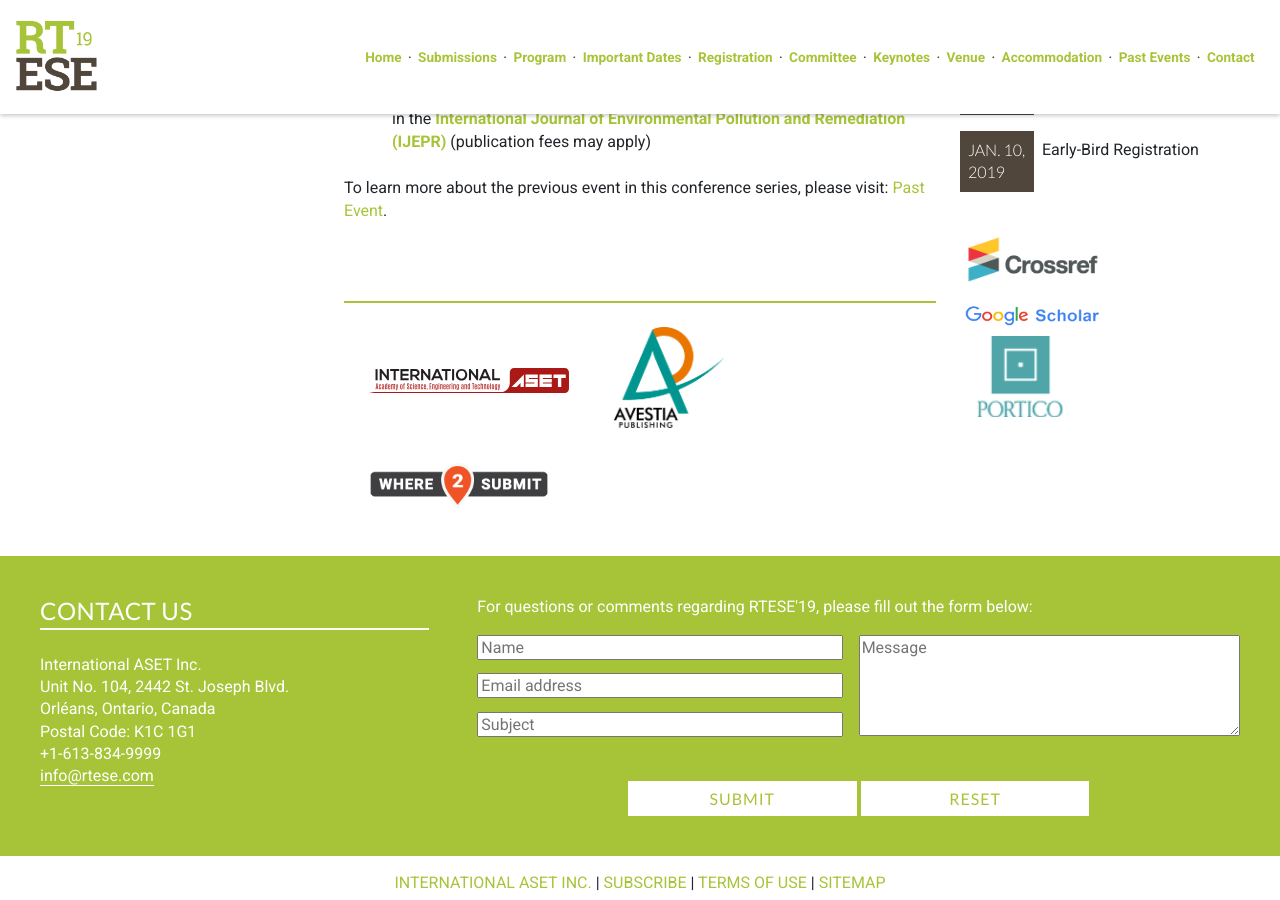
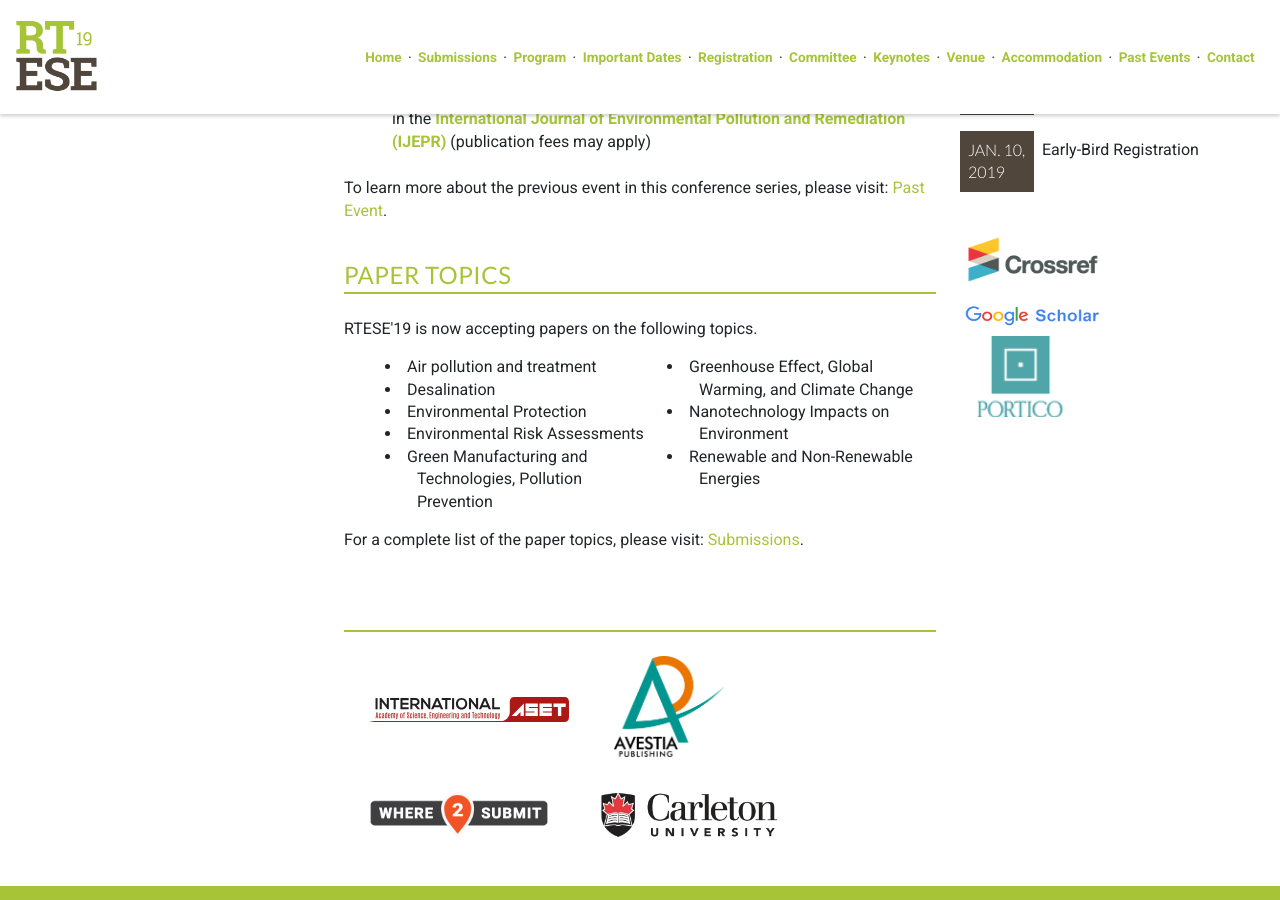
Before and after one commit to intaset/RTESE, a Jekyll site: the page built from index.html, in a window 1280 px wide and 900 px high, scrolled down 936 px. Built offline with Jekyll 4.4.1, drawn with Linux system fonts in a browser that asks for light colours; nearby versions of some CDN libraries; Markdown is read by kramdown in place of the engine named in the settings; comment, search, counter and statistics services are not loaded.

Commit message:
Added venue

```diff
--- a/index.html
+++ b/index.html
@@ -26,7 +26,7 @@ keyword: environment conference, biofuels conference, desalination conference, w
     <p class="body">To learn more about the previous event in this conference series, please visit: <a href="/past-events/" class="body-link">Past Event</a>.</p>
 
     <br>
-    <!--<h2>Paper Topics</h2>
+    <h2>Paper Topics</h2>
       <p class="body">RTESE'19 is now accepting papers on the following topics.</p>
       <ul class="topics">
       <li>Air pollution and treatment</li>
@@ -40,7 +40,7 @@ keyword: environment conference, biofuels conference, desalination conference, w
       </ul>
       <p class="body">For a complete list of the paper topics, please visit: <a href="/papers" class="body-link">Submissions</a>.</p>
 
-      <br>-->
+      <br>
 
 <!-- 	<h2>Keynote Speakers:</h2>
 	  <center>
@@ -63,7 +63,9 @@ keyword: environment conference, biofuels conference, desalination conference, w
 
         <a href="http://avestia.com" target="_blank"><img src="../img/avestia.png" alt="Avestia Publishing" style="max-width:150px; float:left;  padding: 0px 20px 0px 20px;"></a>
 
-         <a href="http://where2submit.com" target="_blank"><img src="../img/W2S_logo.png" alt="Where2Submit"style="max-width:230px; float:left;  padding: 35px 25px 0px 25px;"></a>
+         <a href="http://where2submit.com" target="_blank"><img src="../img/W2S_logo.png" alt="Where2Submit" style="max-width:230px; float:left;  padding: 35px 25px 0px 25px;"></a>
+         <a href="https://carleton.ca/" target="_blank"><img src="../img/Carleton-University.png" alt="Carleton University" style="max-width:230px; float:left;  padding: 35px 25px 0px 25px;"></a>
+
         <div class="cf"></div>
       </div>
 
--- a/venue.html
+++ b/venue.html
@@ -7,38 +7,33 @@ keyword: environment conference, biofuels conference, desalination conference, w
 
 <div class="unit unit-s-1 unit-m-1-4-1 unit-l-1-4-1">
   <div class="unit-spacer content">
-     <p class="body">The venue of the conference will be awnnounced shortly! Thank you for your patience.</p>
 
-  <!--<p class="body"><strong>We are pleased to announce that the 3<sup>rd</sup> International Conference of Recent Trends in Environmental Science and Engineering (RTESE'19) will be held in Niagara Falls, Canada, on June 10 - 12, 2018 at the <i>Americana Conference Resort, Spa & Waterpark</i>.</strong></p>
+  <p class="body"><strong>We are pleased to announce that the 3<sup>rd</sup> International Conference of Recent Trends in Environmental Science and Engineering (RTESE'19) will be held in Ottawa, Canada, on June 10 - 12, 2019 at the <i>Carleton University</i>.</strong></p>
 
-
-  <h3>The Americana Hotel</h3>
-
-  <p class="body">The Americana Conference Resort, Spa & Waterpark located in world renowned Niagara Falls Canada; is a welcoming retreat. With over 300,000 square feet the resort features amazing attractions such Waves Indoor Waterpark, Conference Centre and Recreation grounds. The Americana resort has the finest accommodations. All guest rooms come fully equipped. Additionally, the resort counts with quick highway access from either direction coming from Toronto, Ontario or from Buffalo, USA. </p>
-
-  <p class="body">For more information on Americana Resort, please visit:</p>
-
-  <center><a href="https://www.americananiagara.com/" target="_blank" class="body-link"><img src="../img/americana_logo.png" class="flex-sponsor"></a></center>
+  <center><a href="https://carleton.ca/" target="_blank" class="body-link"><img src="../img/Carleton-University.png" class="flex-sponsor"></a></center>
 
   <center>
   <p class="body">
-  <strong>Americana Conference Resort, Spa & Waterpark</strong><br>
-  <a target="_blank" href="https://goo.gl/maps/39qyyG9tLQB2" class="body-link">O 8444 Lundys Lane Niagara Falls<br> ON L2H 1H4, Canada </a><br>
-  Tel: 1 800 263 3508 <br>
-  <a href="https://www.americananiagara.com" target="_blank" class="body-link">www.americananiagara.com</a>
+  <strong>Carleton University</strong><br>
+  <a target="_blank" href="https://goo.gl/maps/Qb9ep81Pr8N2" class="body-link">1125 Colonel By Dr, Ottawa<br> ON K1S 5B6, Canada </a><br>
+  Tel: +1 (613) 520-2600 <br>
+  <a href="https://carleton.ca/" target="_blank" class="body-link">www.carleton.ca</a>
   </p>
   </center>
 
 
   <br>
-  <h3>Niagara Falls</h3>
+  <h3>Ottawa</h3>
 
-  <center><a href="http://www.niagarafallstourism.com" target="_blank" class="body-link"><img src="../img/NiagaraFalls.jpg" class="flex-img"></a></center>
+  <center><a href="https://ottawa.ca/en/visitors" target="_blank" class="body-link"><img src="../img/header.jpg" class="flex-img"></a></center>
   <br>
 
-  <p class="body">The City of Niagara Falls is a small vibrant city located in the heart of the Niagara Region.  Where else can you enjoy all the amenities of a large urban centre in a comfortable, lively community? Whatever you are looking for you can find it in Niagara Falls – Arts, culture, recreation, commerce and peaceful quiet moments – they’re all in Niagara Falls.</p>
+  <p class="body">Ottawa is the national capital of Canada and is situated on the border of the provinces of Ontario and Québec in central Canada. Nestled on the banks of the Ottawa, Rideau and Gatineau rivers, it is a city rich in natural and cultural heritage, with French and English as the city's official languages. The city's downtown core is very compact, which makes it easy to access many of the city's attractions by foot. There are over 30 museums, many more galleries, fine dining and shopping, national institutions, heritage sites and historical architecture to explore.</p>
 
-  <p class="body">For more information on Niagara Falls, please visit <a  target="_blank" class="body-link" href="http://www.niagarafallstourism.com">www.niagarafallstourism.com</a>, the city’s tourist portal.</p>
--->
+  <p class="body">For outdoor enthusiasts, Gatineau Park is a beautiful, large nature park located just minutes outside of Ottawa. Gatineau Park is 361 square kilometers, with 165 kilometers of hiking and cross-country ski trails. The park is home to a diversity of Canadian wildlife, including black bears, timber wolves, white-tailed deer, beavers, 237 different bird species and a host of plant species. Its hardwood forests turn brilliant colors during the autumn (mainly in October). </p>
+
+  <p class="body">For more information about the city of Ottawa, please visit <a  target="_blank" class="body-link" href="https://ottawa.ca/en/visitors">www.ottawa.ca/en/visitors</a>.</p>
+
+
   </div>
   </div>
```
Also changed, not shown: img/Carleton-University.png (added), 3 other files.
